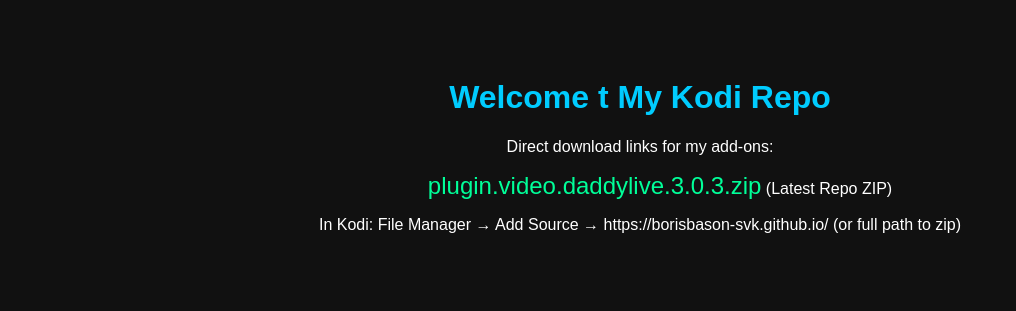
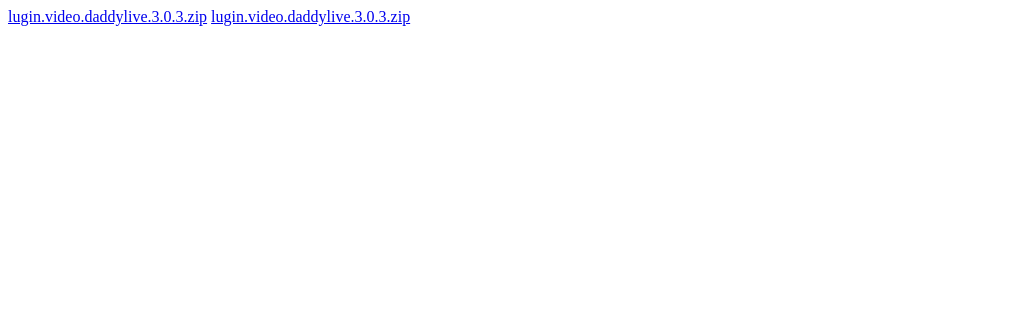
Before and after one commit to borisbason-svk/TELKA1, a plain HTML site: page index.html in a window 1280 px wide. Shown: the whole page, without its empty margins (0-1016 px from the left). Drawn offline with Linux system fonts and the light colour scheme.

Commit message:
Update index.html

```diff
--- a/index.html
+++ b/index.html
@@ -1,22 +1,5 @@
 <!DOCTYPE html>
-<html>
-<head>
-  <title>My Kodi Repository</title>
-  <style>
-    body { font-family: Arial, sans-serif; text-align: center; padding: 50px; background: #111; color: #fff; }
-    h1 { color: #00ccff; }
-    a { color: #00ff99; font-size: 24px; text-decoration: none; }
-    a:hover { text-decoration: underline; }
-  </style>
-</head>
-<body>
-  <h1>Welcome t My Kodi Repo</h1>
-  <p>Direct download links for my add-ons:</p>
-  <ul style="list-style: none;">
-    <li><a href="plugin.video.daddylive.3.0.3.zip">plugin.video.daddylive.3.0.3.zip</a> (Latest Repo ZIP)</li>
-    <!-- Add more if you have multiple files -->
-    <!-- <li><a href="plugin.video.mystuff-2.3.zip">plugin.video.mystuff-2.3.zip</a></li> -->
-  </ul>
-  <p>In Kodi: File Manager → Add Source → https://borisbason-svk.github.io/ (or full path to zip)</p>
-</body>
-</html>
+
+<a href="plugin.video.maneflix.1.0.5.zip">lugin.video.daddylive.3.0.3.zip</a>
+
+<a href="plugin.video.manetv.1.0.1.zip">lugin.video.daddylive.3.0.3.zip</a>
```
